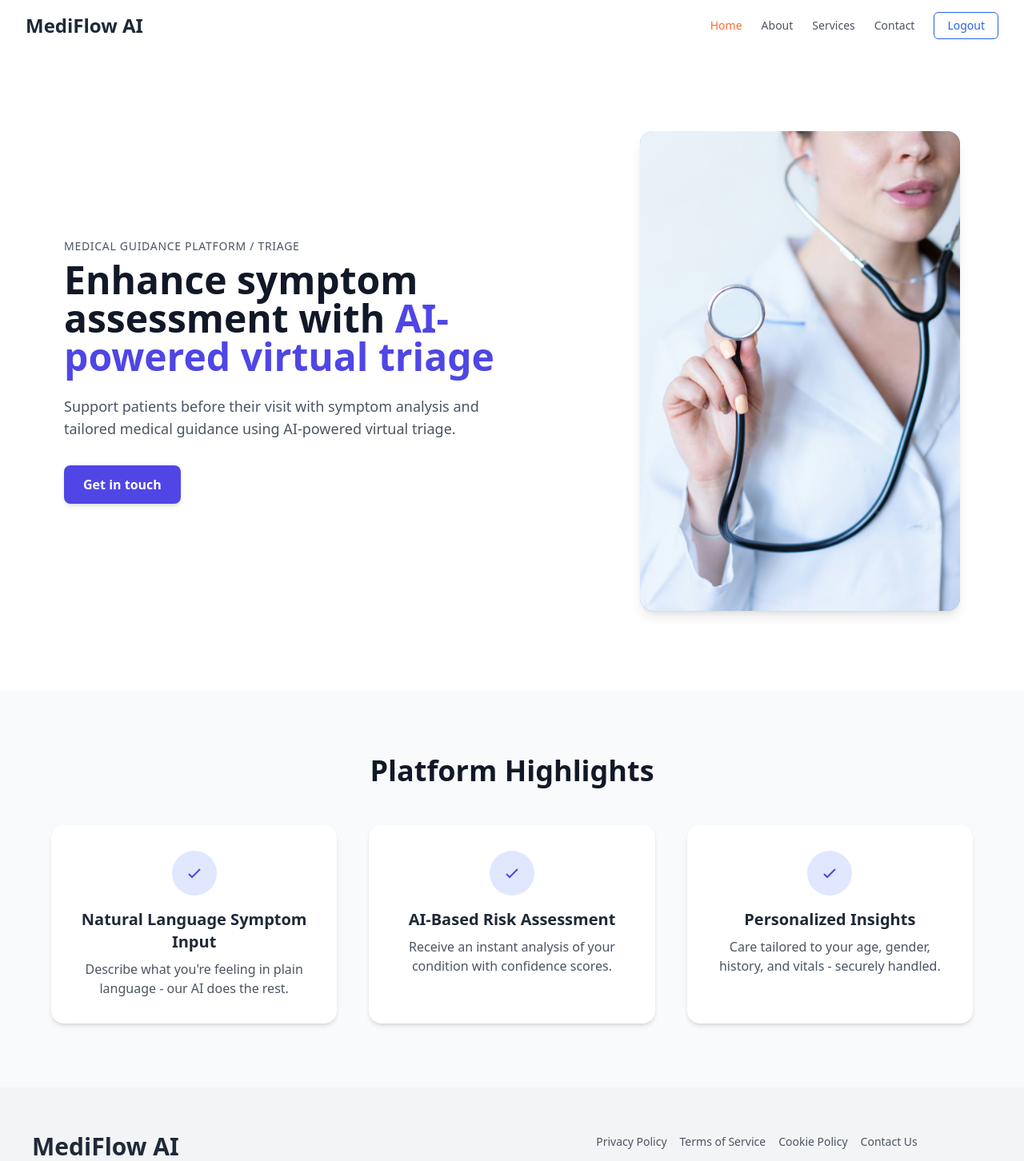
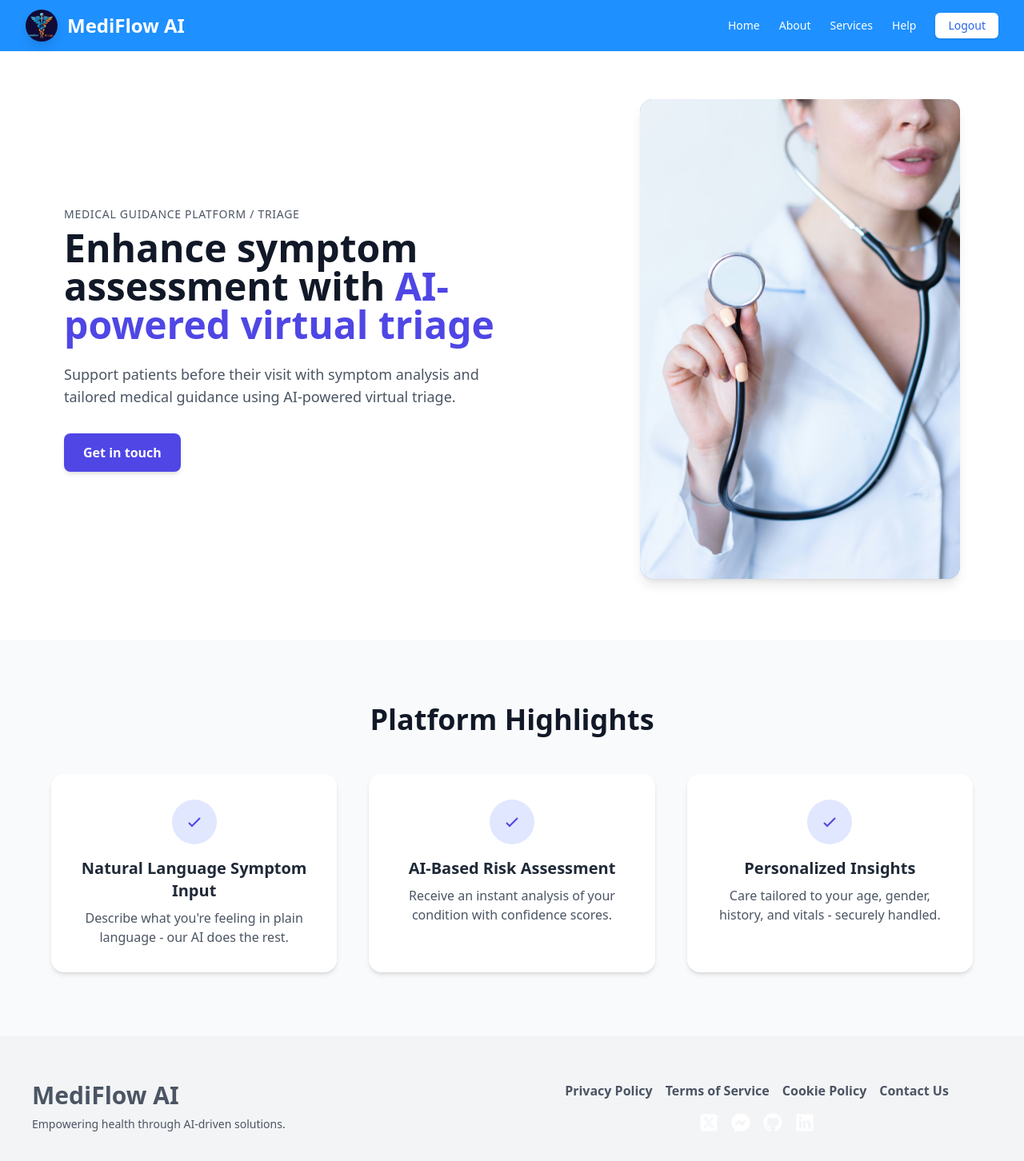
Before and after one commit to Damini70/MediFLow-AI, a Next.js app in the folder frontend/: page / in a window 1280 px wide. Shown: the top 1452 px of the page at 80% size. Built offline with nearby package versions, Linux system fonts and the light colour scheme.

Commit message:
added logo and enhanced nav and footer

```diff
--- a/frontend/app/components/footer.tsx
+++ b/frontend/app/components/footer.tsx
@@ -4,18 +4,18 @@ import { FaSquareXTwitter, FaFacebookMessenger, FaGithub, FaLinkedin } from 'rea
 const Footer = () => {
   return (
     <>
-      <footer className="bg-gray-100 dark:bg-gray-900 text-gray-600 dark:text-gray-300 px-6 py-4">
-        <div className="max-w-7xl mx-auto px-4 py-10 grid grid-cols-1 md:grid-cols-2 gap-6 items-center">
+      <footer className="px-6 py-4 text-gray-600 bg-gray-100 dark:bg-secondary dark:text-white">
+        <div className="grid items-center grid-cols-1 gap-6 px-4 py-10 mx-auto max-w-7xl md:grid-cols-2">
 
-          <div className="flex flex-col items-center md:items-start space-y-2">
-            <h2 className="text-3xl font-bold text-gray-800 dark:text-white">MediFlow AI</h2>
+          <div className="flex flex-col items-center space-y-2 md:items-start">
+            <h2 className="text-3xl font-bold dark:text-white">MediFlow AI</h2>
             <p className="text-sm text-center md:text-left">Empowering health through AI-driven solutions.</p>
           </div>
 
 
           <div className="flex flex-col items-center space-y-4">
 
-            <div className="flex flex-wrap justify-center gap-4 text-sm">
+            <div className="flex flex-wrap justify-center gap-4 font-semibold">
               <Link href="/privacy-policy" className="hover:underline">Privacy Policy</Link>
               <Link href="/terms-of-service" className="hover:underline">Terms of Service</Link>
               <Link href="/cookie-policy" className="hover:underline">Cookie Policy</Link>
@@ -23,17 +23,17 @@ const Footer = () => {
             </div>
 
 
-            <div className="flex space-x-4 text-2xl text-gray-500">
-              <Link href="https://twitter.com" target="_blank" rel="noopener noreferrer" className="hover:text-gray-800 dark:hover:text-white">
+            <div className="flex space-x-4 text-2xl font-semibold text-white">
+              <Link href="https://twitter.com" target="_blank" rel="noopener noreferrer" className="dark:hover:text-gray-800">
                 <FaSquareXTwitter />
               </Link>
-              <Link href="https://facebook.com" target="_blank" rel="noopener noreferrer" className="hover:text-gray-800 dark:hover:text-white">
+              <Link href="https://facebook.com" target="_blank" rel="noopener noreferrer" className="dark:hover:text-gray-800">
                 <FaFacebookMessenger />
               </Link>
-              <Link href="https://github.com" target="_blank" rel="noopener noreferrer" className="hover:text-gray-800 dark:hover:text-white">
+              <Link href="https://github.com" target="_blank" rel="noopener noreferrer" className="dark:hover:text-gray-800">
                 <FaGithub />
               </Link>
-              <Link href="https://linkedin.com" target="_blank" rel="noopener noreferrer" className="hover:text-gray-800 dark:hover:text-white">
+              <Link href="https://linkedin.com" target="_blank" rel="noopener noreferrer" className="dark:hover:text-gray-800">
                 <FaLinkedin />
               </Link>
             </div>
@@ -41,7 +41,7 @@ const Footer = () => {
         </div>
 
 
-        <div className="border-t border-gray-200 dark:border-gray-700 py-4 text-center cursor-pointer ">
+        <div className="py-4 text-center border-t border-white cursor-pointer dark:border-white ">
           © {new Date().getFullYear()} <span className="font-semibold">MediFlow AI</span>. All rights reserved.
         </div>
       </footer>
--- a/frontend/app/components/home.tsx
+++ b/frontend/app/components/home.tsx
@@ -8,22 +8,22 @@ import Button from "./ui/Button";
 
 export default function LandingPage() {
   return (
-    <div className="min-h-screen bg-white text-gray-800">
+    <div className="min-h-screen text-gray-800 bg-white">
       <Navbar />
 
       {/* Hero Section */}
-      <section className="bg-white min-h-screen flex flex-col lg:flex-row items-center justify-between px-6 lg:px-20 py-16">
+      <section className="flex flex-col items-center justify-between min-h-screen px-6 py-16 bg-white pt-28 lg:flex-row lg:px-20">
         {/* Text Side */}
         <div className="max-w-xl">
-          <p className="text-sm font-medium text-gray-600 mb-2 tracking-wider">
+          <p className="mb-2 text-sm font-medium tracking-wider text-gray-600">
             {heroSection.badge}
           </p>
-          <h1 className="text-4xl lg:text-5xl font-bold text-gray-900 mb-6">
+          <h1 className="mb-6 text-4xl font-bold text-gray-900 lg:text-5xl">
             {heroSection.heading}
             <span className="text-indigo-600">{heroSection.highlight}</span>
           </h1>
-          <p className="text-lg text-gray-600 mb-8">{heroSection.description}</p>
-          <Button className="bg-indigo-600 hover:bg-indigo-700 text-white font-semibold px-6 py-3 rounded-lg shadow-md transition" label={heroSection.ctaText}/>
+          <p className="mb-8 text-lg text-gray-600">{heroSection.description}</p>
+          <Button className="px-6 py-3 font-semibold text-white transition bg-indigo-600 rounded-lg shadow-md hover:bg-indigo-700" label={heroSection.ctaText}/>
         </div>
 
         {/* Image Side */}
@@ -33,28 +33,28 @@ export default function LandingPage() {
             alt={heroSection.image.alt}
             width={heroSection.image.width}
             height={heroSection.image.height}
-            className="rounded-2xl shadow-lg"
+            className="shadow-lg rounded-2xl"
           />
         </div>
       </section>
 
       {/* Platform Highlights */}
-      <section className="py-20 px-6 bg-gray-50">
+      <section className="px-6 py-20 bg-gray-50">
         <div className="max-w-6xl mx-auto text-center">
-          <h3 className="text-4xl font-bold text-gray-900 mb-12">Platform Highlights</h3>
+          <h3 className="mb-12 text-4xl font-bold text-gray-900">Platform Highlights</h3>
           <div className="grid gap-10 md:grid-cols-3">
             {platformHighlights.map((item:any, index) => (
               <div
                 key={index}
-                className="bg-white p-8 rounded-2xl shadow-md hover:shadow-xl transition-shadow duration-300"
+                className="p-8 transition-shadow duration-300 bg-white shadow-md rounded-2xl hover:shadow-xl"
               >
-                <div className="flex items-center justify-center w-14 h-14 bg-indigo-100 text-indigo-600 rounded-full mb-4 mx-auto">
+                <div className="flex items-center justify-center mx-auto mb-4 text-indigo-600 bg-indigo-100 rounded-full w-14 h-14">
                   {/* Use placeholder icons for now */}
                   <svg className="w-6 h-6" fill="none" stroke="currentColor" strokeWidth="2" viewBox="0 0 24 24">
                     <path d="M5 13l4 4L19 7" />
                   </svg>
                 </div>
-                <h4 className="text-xl font-semibold mb-2 text-gray-800">{item.title}</h4>
+                <h4 className="mb-2 text-xl font-semibold text-gray-800">{item.title}</h4>
                 <p className="text-gray-600">{item.description}</p>
               </div>
             ))}
--- a/frontend/app/components/navbar.tsx
+++ b/frontend/app/components/navbar.tsx
@@ -1,91 +1,129 @@
-'use client'; // Only if using Next.js App Router
+'use client';
 
-import { useState } from 'react';
+import { useState, useEffect } from 'react';
 import Link from 'next/link';
 import { FaBars, FaTimes } from 'react-icons/fa';
+import Image from 'next/image';
+import { logoImage } from '@/utils/landingPage';
+
+const navLinks = [
+  { name: 'Home', path: '/' },
+  { name: 'About', path: '/about' },
+  { name: 'Services', path: '/services' },
+  { name: 'Help', path: '/contact' },
+];
 
 const Navbar = () => {
   const [isOpen, setIsOpen] = useState(false);
+  const [isScrolled, setIsScrolled] = useState(false);
   const toggleMenu = () => setIsOpen(!isOpen);
   const user = true;
 
-  return (
-    <nav className="bg-white dark:bg-gray-900 shadow-md">
-      <div className="max-w-7xl mx-auto px-4 sm:px-6 lg:px-8">
-        <div className="flex justify-between items-center h-16">
+  useEffect(() => {
+    const handleScroll = () => setIsScrolled(window.scrollY > 10);
+    window.addEventListener('scroll', handleScroll);
+    return () => window.removeEventListener('scroll', handleScroll);
+  }, []);
 
-          <Link href="/" className="text-2xl font-bold text-gray-800 dark:text-white">
-            MediFlow AI
-          </Link>
+  const navClasses = `fixed top-0 w-full z-50 transition duration-300 ${
+    isScrolled
+      ? 'bg-white/30 dark:bg-gray-900/30 backdrop-blur-md shadow-md'
+      : 'bg-secondary'
+  }`;
 
+  const getLinkClass = () =>
+    `hover:font-semibold transition-colors duration-200 ${
+      isScrolled
+        ? 'text-gray-800 dark:text-white'
+        : 'text-white dark:text-white'
+    }`;
 
-          <div className="hidden md:flex items-center space-x-6 py-4">
-            <div className="flex space-x-6 text-sm text-gray-600 dark:text-gray-300 font-medium">
-              <Link href="/" className="text-primary-light hover:text-dark dark:hover:text-dark">Home</Link>
-              <Link href="/about" className="hover:text-blue-600 dark:hover:text-white">About</Link>
-              <Link href="/services" className="hover:text-blue-600 dark:hover:text-white">Services</Link>
-              <Link href="/contact" className="hover:text-blue-600 dark:hover:text-white">Contact</Link>
-            </div>
-
-
-            <div className="flex space-x-3">
-              {user ? (<><Link
+  const AuthButtons = () => {
+    const base = 'px-4 py-1.5 text-sm rounded-md transition text-center font-medium';
+    return user ? (
+      <Link
         href="/login"
-                className="px-4 py-1.5 border border-blue-600 text-blue-600 hover:bg-blue-600 hover:text-white rounded-md text-sm transition"
+        className={`${base} bg-white text-blue-600 hover:bg-blue-600 hover:text-white shadow`}
       >
         Logout
-              </Link></>):(<><Link
+      </Link>
+    ) : (
+      <>
+        <Link
           href="/login"
-                className="px-4 py-1.5 border border-blue-600 text-blue-600 hover:bg-blue-600 hover:text-white rounded-md text-sm transition"
+          className={`${base} border border-blue-600 text-blue-600 hover:bg-blue-600 hover:text-white shadow`}
         >
           Login
         </Link>
         <Link
           href="/register"
-                className="px-4 py-1.5 bg-blue-600 text-white hover:bg-blue-700 rounded-md text-sm transition"
+          className={`${base} bg-blue-600 text-white hover:bg-blue-700 shadow`}
         >
           Register
-              </Link></>)
-             }
+        </Link>
+      </>
+    );
+  };
+
+  return (
+    <nav className={navClasses}>
+      <div className="px-4 mx-auto max-w-7xl sm:px-6 lg:px-8">
+        <div className="flex items-center justify-between h-16">
+          {/* Logo + Brand */}
+          <div className="flex items-center gap-x-3">
+            <div className="relative w-10 h-10 overflow-hidden rounded-full shadow-lg dark:shadow-gray-800">
+              <Image
+                src={logoImage.image.src}
+                alt={logoImage.image.alt}
+                fill
+                className="object-cover"
+              />
             </div>
+            <Link
+              href="/"
+              className={`text-2xl font-bold ${
+                isScrolled ? 'text-gray-800 dark:text-white' : 'text-white'
+              }`}
+            >
+              MediFlow AI
+            </Link>
           </div>
 
+          {/* Desktop Nav */}
+          <div className="items-center hidden md:flex gap-x-6">
+            <div className="flex text-sm font-medium gap-x-6">
+              {navLinks.map(({ name, path }) => (
+                <Link key={path} href={path} className={getLinkClass()}>
+                  {name}
+                </Link>
+              ))}
+            </div>
+            <div className="flex gap-x-3">{AuthButtons()}</div>
+          </div>
 
+          {/* Mobile Toggle */}
           <div className="md:hidden">
-            <button onClick={toggleMenu} className="text-gray-700 dark:text-gray-300 focus:outline-none">
+            <button
+              onClick={toggleMenu}
+              className={`transition-colors ${
+                isScrolled ? 'text-gray-800 dark:text-white' : 'text-white'
+              }`}
+            >
               {isOpen ? <FaTimes size={24} /> : <FaBars size={24} />}
             </button>
           </div>
         </div>
       </div>
 
-
+      {/* Mobile Nav */}
       {isOpen && (
-        <div className="md:hidden px-4 pb-6 space-y-3 text-sm text-gray-600 dark:text-gray-300">
-          <Link href="/" className="block hover:text-blue-600 dark:hover:text-white">Home</Link>
-          <Link href="/about" className="block hover:text-blue-600 dark:hover:text-white">About</Link>
-          <Link href="/services" className="block hover:text-blue-600 dark:hover:text-white">Services</Link>
-          <Link href="/contact" className="block hover:text-blue-600 dark:hover:text-white">Contact</Link>
-             <div className="flex flex-col pt-3 space-y-2">
-              {user ? (<><Link
-                href="/login"
-                className="px-4  text-center py-1.5 border border-blue-600 text-blue-600 hover:bg-blue-600 hover:text-white rounded-md text-sm transition"
-              >
-               Logout
-              </Link></>):(<><Link
-                href="/login"
-                className="px-4 py-1.5 border border-blue-600 text-blue-600 hover:bg-blue-600 hover:text-white rounded-md text-sm transition"
-              >
-                Login
+        <div className="px-4 pb-6 space-y-3 text-sm text-gray-800 md:hidden dark:text-gray-200">
+          {navLinks.map(({ name, path }) => (
+            <Link key={path} href={path} className={`block ${getLinkClass()}`}>
+              {name}
             </Link>
-              <Link
-                href="/register"
-                className="px-4 py-1.5 bg-blue-600 text-white hover:bg-blue-700 rounded-md text-sm transition"
-              >
-                Register
-              </Link></>)
-             }
-            </div>
+          ))}
+          <div className="flex flex-col pt-3 space-y-2">{AuthButtons()}</div>
         </div>
       )}
     </nav>
--- a/frontend/app/components/ui/Button.tsx
+++ b/frontend/app/components/ui/Button.tsx
@@ -17,7 +17,7 @@ const Button: React.FC<ButtonProps> = ({
   className = "",
   disabled = false,
 }) => {
-  let baseClasses =
+  const baseClasses =
     "px-6 py-3 rounded-lg font-semibold transition shadow-md focus:outline-none focus:ring-2 focus:ring-offset-2";
   let variantClasses = "";
 
--- a/frontend/tailwind.config.js
+++ b/frontend/tailwind.config.js
@@ -14,6 +14,12 @@ module.exports = {
           light: "#FF6A33",       // Lighter variant
           dark: "#CC3700",        // Darker variant
         },
+        secondary: {
+          DEFAULT: "#1E90FF",     // Secondary base
+          light: "#3CBFFF",       // Lighter variant
+          dark: "#1C75D6",        // Darker variant
+        },
+        //#63C8FF
       },
     },
   },
--- a/frontend/utils/landingPage.ts
+++ b/frontend/utils/landingPage.ts
@@ -1,6 +1,14 @@
 // utils/landingPageData.ts
 import landingImg from '../assets/landing.jpg'
-
+import logoImg from '../assets/logoImg.jpeg'
+export const  logoImage = {
+   image: {
+    src: logoImg,
+    alt: "logo",
+    width: 60,
+    height: 60,
+  },
+}
 export const heroSection = {
   badge: "MEDICAL GUIDANCE PLATFORM / TRIAGE",
   heading: "Enhance symptom assessment with ",
```
Also changed, not shown: frontend/assets/logoImg.jpeg (added). Lines whose indentation alone changed are shown as unchanged.
